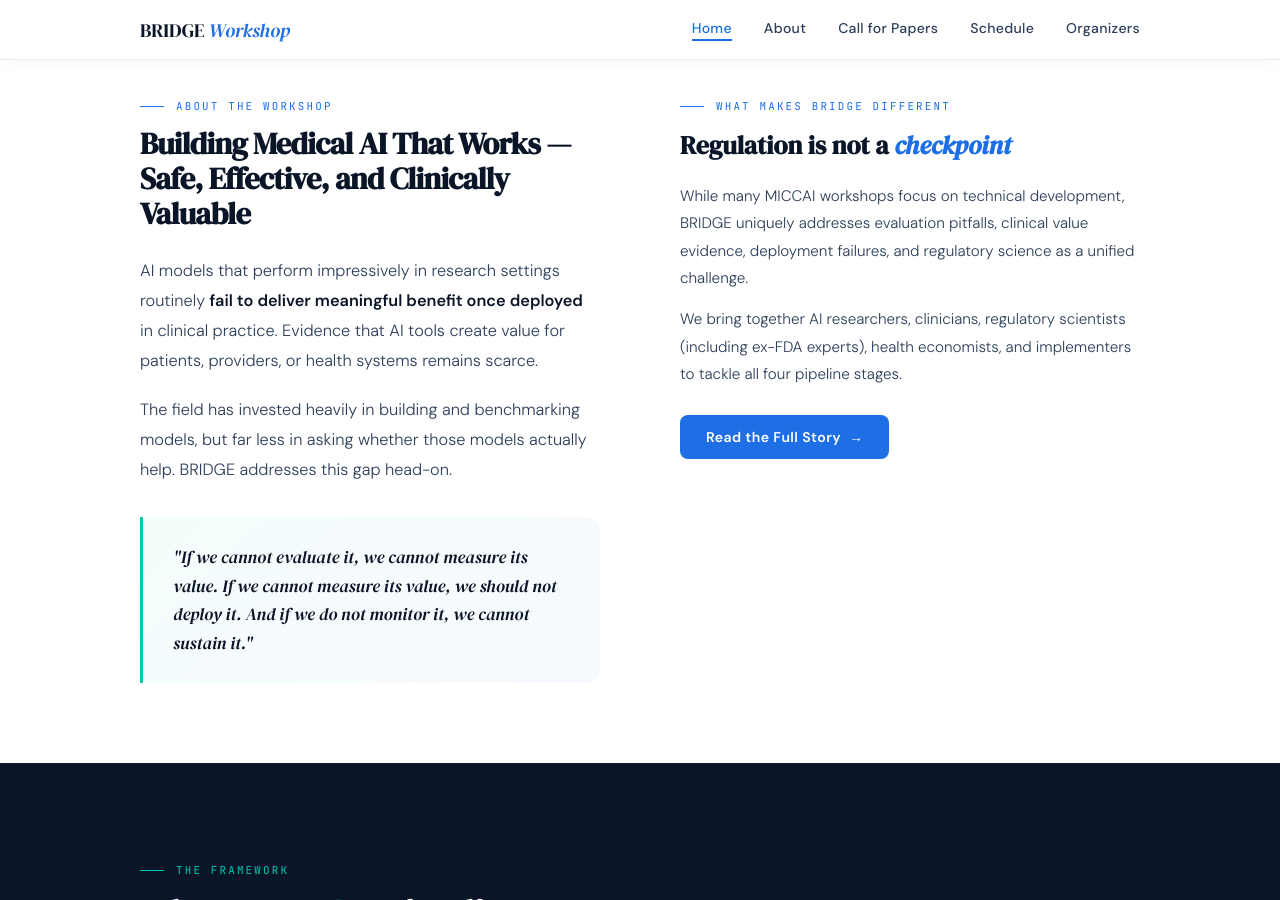
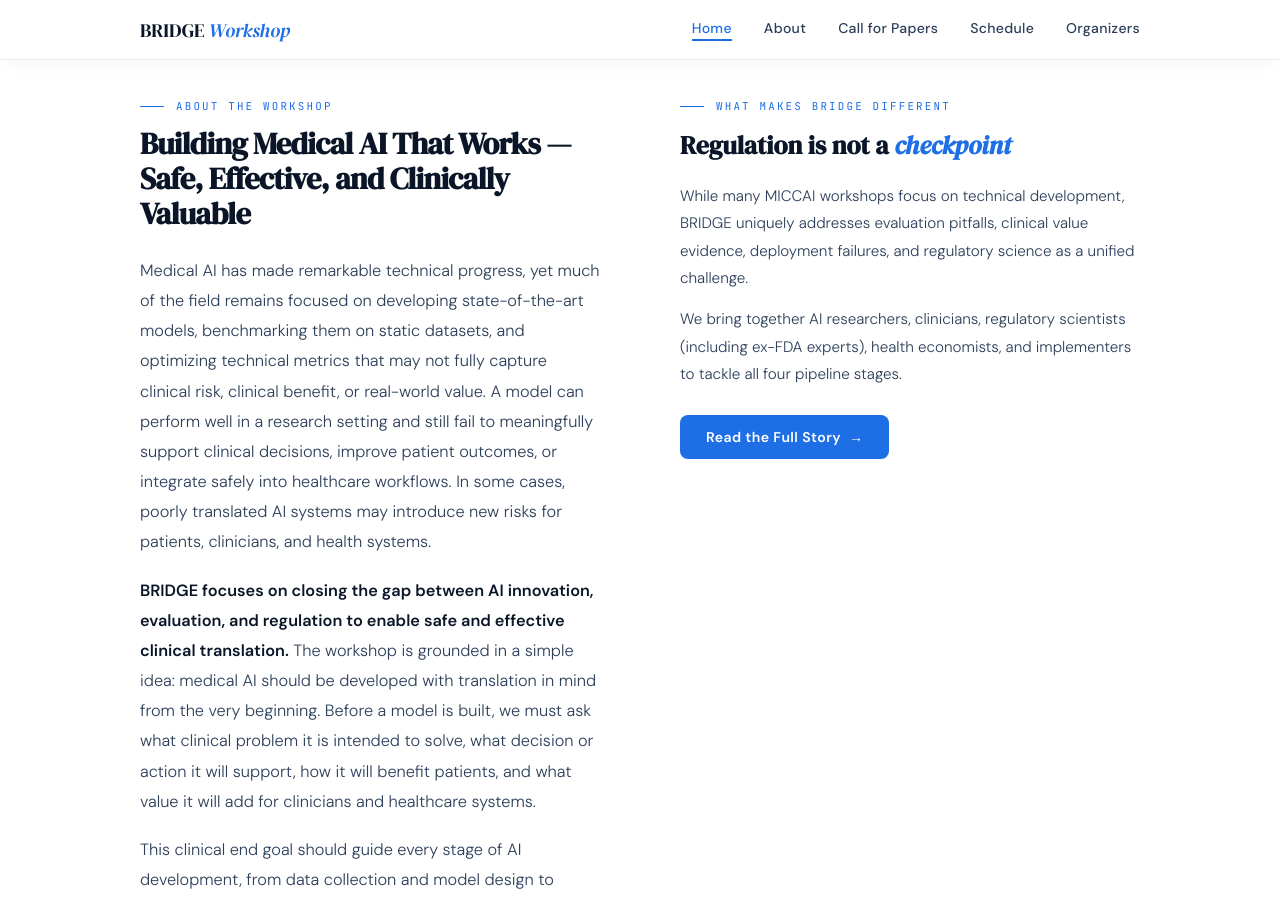
Before and after one commit to gaz89/BRIDGEAI, a Jekyll site: the page built from index.html, in a window 1280 px wide and 900 px high, scrolled down 881 px. Built offline with Jekyll 4.4.1, drawn with Linux system fonts in a browser that asks for light colours; some of the changed text lies outside the part shown.

Commit message:
Update index.html

```diff
--- a/index.html
+++ b/index.html
@@ -75,12 +75,28 @@
   <div class="intro-strip-inner">
     <div class="intro-text">
       <div class="section-label">About the Workshop</div>
-      <h2 class="page-title" style="font-size: 1.9rem; margin-bottom: 24px;">Building Medical AI That Works — Safe, Effective, and Clinically Valuable</h2>
-      <p>AI models that perform impressively in research settings routinely <strong>fail to deliver meaningful benefit once deployed</strong> in clinical practice. Evidence that AI tools create value for patients, providers, or health systems remains scarce.</p>
-      <p>The field has invested heavily in building and benchmarking models, but far less in asking whether those models actually help. BRIDGE addresses this gap head-on.</p>
-      <div class="principle-box">
-        <p>"If we cannot evaluate it, we cannot measure its value. If we cannot measure its value, we should not deploy it. And if we do not monitor it, we cannot sustain it."</p>
-      </div>
+
+<h2 class="page-title" style="font-size: 1.9rem; margin-bottom: 24px;">
+  Building Medical AI That Works — Safe, Effective, and Clinically Valuable
+</h2>
+
+<p>
+  Medical AI has made remarkable technical progress, yet much of the field remains focused on developing state-of-the-art models, benchmarking them on static datasets, and optimizing technical metrics that may not fully capture clinical risk, clinical benefit, or real-world value. A model can perform well in a research setting and still fail to meaningfully support clinical decisions, improve patient outcomes, or integrate safely into healthcare workflows. In some cases, poorly translated AI systems may introduce new risks for patients, clinicians, and health systems.
+</p>
+
+<p>
+  <strong>BRIDGE focuses on closing the gap between AI innovation, evaluation, and regulation to enable safe and effective clinical translation.</strong> The workshop is grounded in a simple idea: medical AI should be developed with translation in mind from the very beginning. Before a model is built, we must ask what clinical problem it is intended to solve, what decision or action it will support, how it will benefit patients, and what value it will add for clinicians and healthcare systems.
+</p>
+
+<p>
+  This clinical end goal should guide every stage of AI development, from data collection and model design to validation, deployment, monitoring, and regulatory evaluation. At each stage, we need clear mechanisms to identify and measure risk, select metrics that reflect the clinical and safety context, and ensure that development decisions remain aligned with patient safety, responsible AI, and real-world clinical value.
+</p>
+
+<div class="principle-box">
+  <p>
+    <strong>Core Principle:</strong> The clinical end goal should guide every stage of medical AI development, from data collection and model design to validation, deployment, monitoring, and regulatory evaluation. At each stage, we need clear mechanisms to identify and measure risk, select metrics that reflect the clinical and safety context, and ensure that development decisions remain aligned with patient safety, responsible AI, and real-world clinical value.
+  </p>
+</div>
     </div>
     <div class="intro-right">
       <div class="section-label">What Makes BRIDGE Different</div>
```
